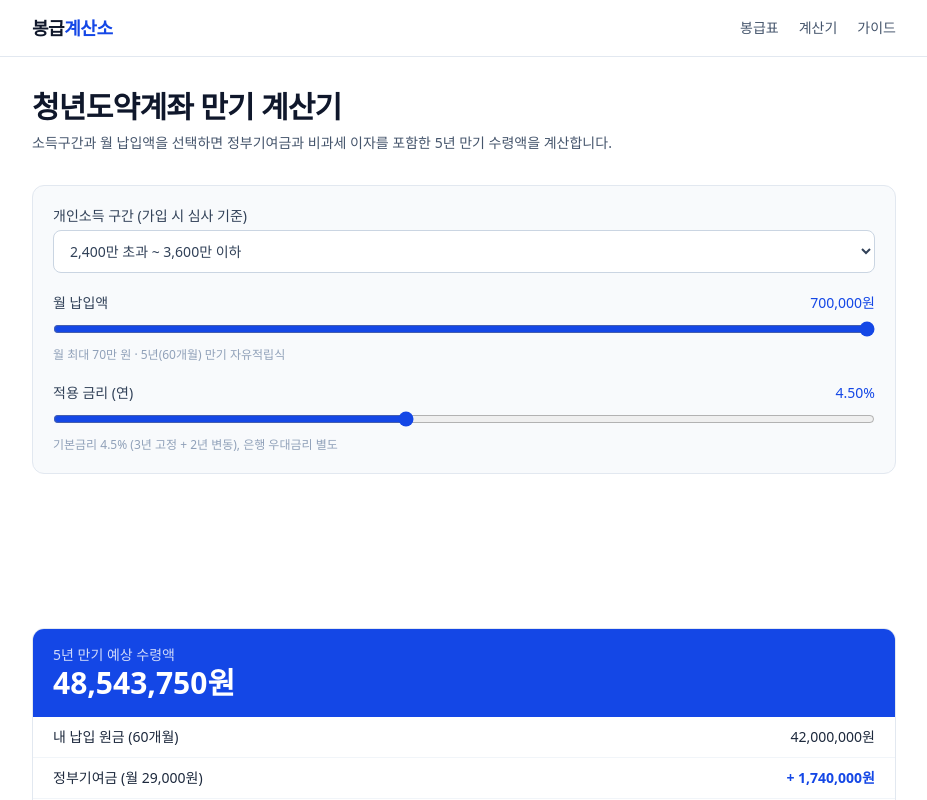
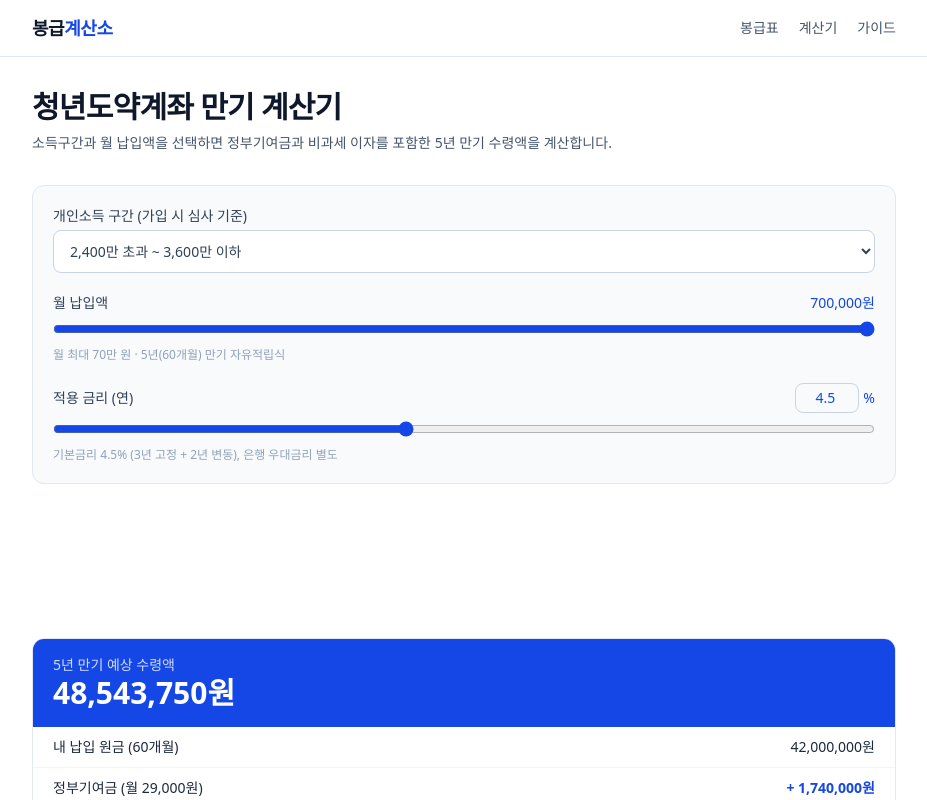
Before and after one commit to parkdane/pay-calc, a Next.js app: page /calc/leap-save in a window 1280 px wide. Shown: the top 800 px of the page, without its empty margins (176-1103 px from the left). Built offline with nearby package versions, Linux system fonts and the light colour scheme.

Commit message:
feat: unify direct rate input across all calculators

```diff
--- a/components/LeapAccountCalc.tsx
+++ b/components/LeapAccountCalc.tsx
@@ -83,7 +83,18 @@ export default function LeapAccountCalc() {
         <div>
           <div className="flex items-center justify-between text-sm font-medium text-slate-700">
             <span>적용 금리 (연)</span>
-            <span className="tabular-nums text-blue-700">{rate.toFixed(2)}%</span>
+            <div className="flex items-center gap-1">
+              <input
+                type="number"
+                min={0}
+                max={15}
+                step={0.01}
+                value={rate}
+                onChange={(e) => setRate(Number(e.target.value) || 0)}
+                className="w-16 rounded-lg border border-slate-300 px-2 py-1 text-right tabular-nums text-blue-700"
+              />
+              <span className="text-blue-700">%</span>
+            </div>
           </div>
           <input
             type="range"
--- a/components/NaeilSavingsCalc.tsx
+++ b/components/NaeilSavingsCalc.tsx
@@ -81,7 +81,18 @@ export default function NaeilSavingsCalc() {
         <div>
           <div className="flex items-center justify-between text-sm font-medium text-slate-700">
             <span>적용 금리 (연)</span>
-            <span className="tabular-nums text-blue-700">{rate.toFixed(2)}%</span>
+            <div className="flex items-center gap-1">
+              <input
+                type="number"
+                min={0}
+                max={15}
+                step={0.01}
+                value={rate}
+                onChange={(e) => setRate(Number(e.target.value) || 0)}
+                className="w-16 rounded-lg border border-slate-300 px-2 py-1 text-right tabular-nums text-blue-700"
+              />
+              <span className="text-blue-700">%</span>
+            </div>
           </div>
           <input
             type="range"
--- a/components/SavingsGoalSim.tsx
+++ b/components/SavingsGoalSim.tsx
@@ -83,7 +83,18 @@ export default function SavingsGoalSim() {
           <div className="text-sm font-medium text-slate-700">
             <div className="flex items-center justify-between">
               <span>저축 금리 (연)</span>
-              <span className="tabular-nums text-blue-700">{rate.toFixed(2)}%</span>
+              <div className="flex items-center gap-1">
+              <input
+                type="number"
+                min={0}
+                max={15}
+                step={0.01}
+                value={rate}
+                onChange={(e) => setRate(Number(e.target.value) || 0)}
+                className="w-16 rounded-lg border border-slate-300 px-2 py-1 text-right tabular-nums text-blue-700"
+              />
+              <span className="text-blue-700">%</span>
+            </div>
             </div>
             <input
               type="range"
--- a/components/YouthSavingsCalc.tsx
+++ b/components/YouthSavingsCalc.tsx
@@ -80,7 +80,18 @@ export default function YouthSavingsCalc() {
         <div>
           <div className="flex items-center justify-between text-sm font-medium text-slate-700">
             <span>적용 금리 (연)</span>
-            <span className="tabular-nums text-blue-700">{rate.toFixed(2)}%</span>
+            <div className="flex items-center gap-1">
+              <input
+                type="number"
+                min={0}
+                max={15}
+                step={0.01}
+                value={rate}
+                onChange={(e) => setRate(Number(e.target.value) || 0)}
+                className="w-16 rounded-lg border border-slate-300 px-2 py-1 text-right tabular-nums text-blue-700"
+              />
+              <span className="text-blue-700">%</span>
+            </div>
           </div>
           <input
             type="range"
```
